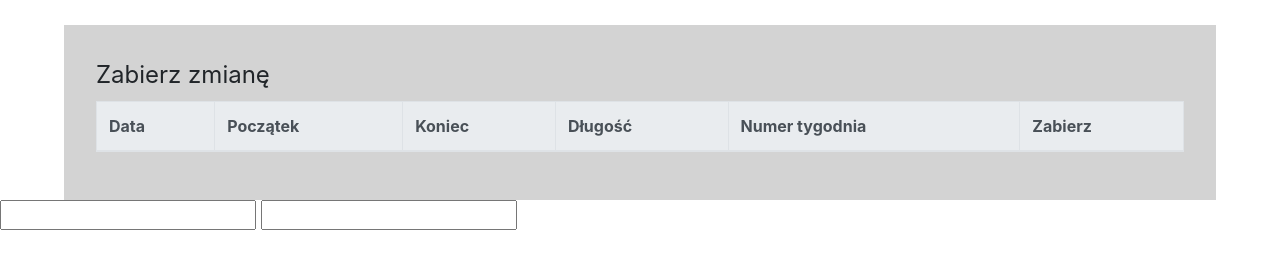
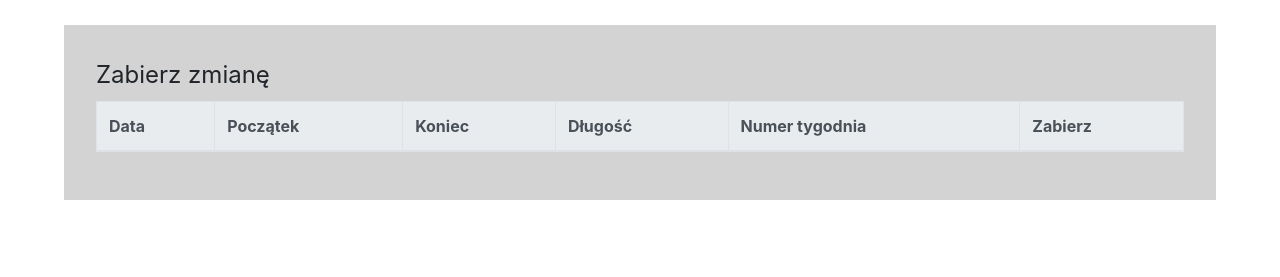
Before and after one commit to jzacios/pyszne_3, a PHP site: page / in a window 1280 px wide. Shown: the part 523-800 px from the top of the page. Run offline with PHP 8.4, Linux system fonts and the light colour scheme; the visitor is signed in with stand-in values (Sample User, id 1); data that the repository does not hold is empty; some libraries are stand-ins or nearby versions.

Commit message:
Signed-off-by: jzacios <jakub.zacios@gmail.com>

```diff
--- a/pages/main.php
+++ b/pages/main.php
@@ -389,7 +389,7 @@
 		</table>
 	</div>
 </div>
-<form method="POST" action="pages/scripts/take.php" id="take_form" name="take_form" style="">
+<form method="POST" action="pages/scripts/take.php" id="take_form" name="take_form" style="display:none;">
         <input type="text" name="shift_id" id="shift_id"></input>
         <input type="text" name="taker_id" id="taker_id"></input>
 </form>
```
